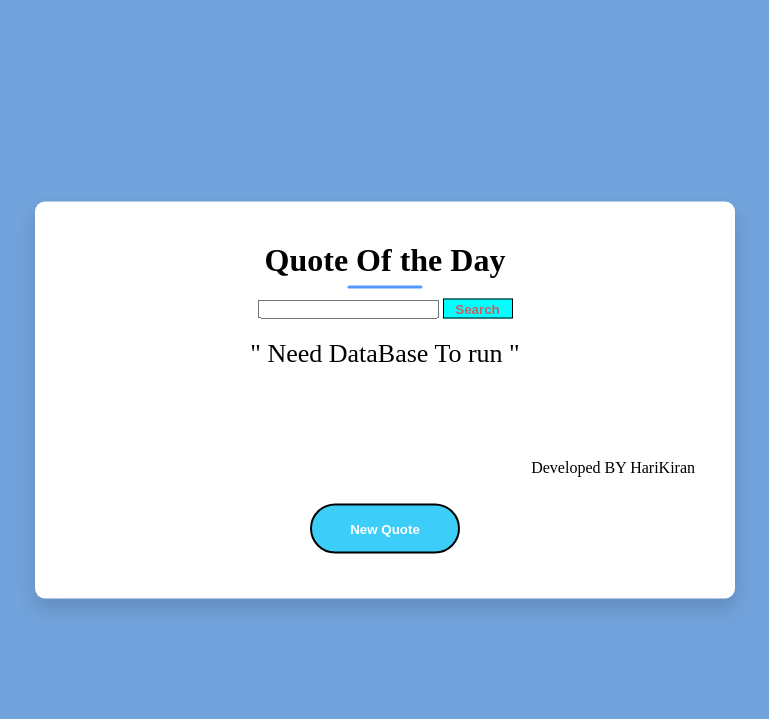
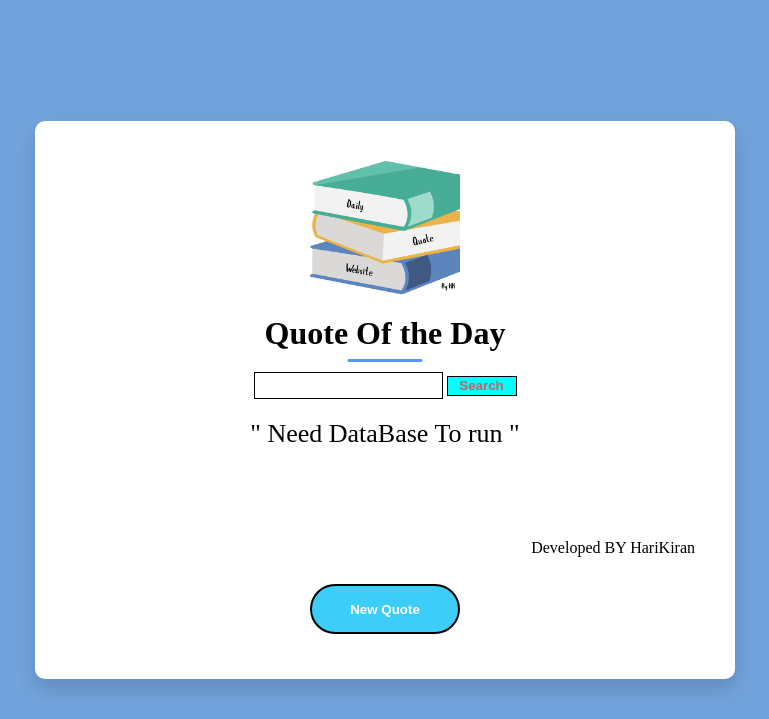
Before and after one commit to Harikiranap/Daily.Quote, a PHP site: page / in a window 1280 px wide. Shown: the top 719 px of the page, without its empty margins (255-1024 px from the left). Run offline with PHP 8.4, Linux system fonts and the light colour scheme.

Commit message:
added icon and favicon

```diff
--- a/index.html
+++ b/index.html
@@ -1,4 +1,39 @@
-<!--<?php
+<!DOCTYPE html>
+<html lang="en">
+
+<head>
+    <meta charset="UTF-8">
+    <meta name="viewport" content="width=device-width, initial-scale=1.0">
+    <title>Quote of the Day</title>
+    <link rel="stylesheet" href="style.css">
+    <link rel="icon" href="Daily.png" type="image/x-icon">
+</head>
+
+<body>
+    <div class="quote-box">
+        <img src="Daily.png">
+        <h2>Quote Of the Day</h2>
+
+        <form>
+        <input type="search" name="search" placeholder="Search by author" value=" " id="search">
+        <button class="searchbtn" type="submit">Search</button>
+        </form>
+        <blockquote id="quote"> Need DataBase To run </blockquote>
+        <span id="author">Developed BY HariKiran</span>
+        <div>
+        <button class="refresh" >New Quote</button>
+        </div>
+
+    </div>
+
+
+</body>
+
+</html>
+
+
+<!--
+<?php
         $servername = "localhost";
         $username = "root";
         $password = "";
@@ -77,32 +112,5 @@ $conn->close();
     </div>
 
 </body>
-?>-->
-
-<!DOCTYPE html>
-<html lang="en">
-
-<head>
-    <meta charset="UTF-8">
-    <meta name="viewport" content="width=device-width, initial-scale=1.0">
-    <title>Quote of the Day</title>
-    <link rel="stylesheet" href="style.css">
-</head>
-
-<body>
-    <div class="quote-box">
-        <h2>Quote Of the Day</h2>
-        <form>
-        <input type="search" name="search" placeholder="Search by author" value=" ">
-        <button class="searchbtn" type="submit">Search</button>
-        </form>
-        <blockquote id="quote"> Need DataBase To run </blockquote>
-        <span id="author">Developed BY HariKiran</span>
-        <div>
-        <button class="refresh" >New Quote</button>
-        </div>
-    </div>
-
-</body>
-
-</html>
+?>
+-->
--- a/style.css
+++ b/style.css
@@ -92,3 +92,11 @@ body{
     bottom: 20px;
     position: relative;
 }
+img{
+    width: 150px;
+}
+#search
+{
+    border: 1px solid black;
+    padding: 5px;
+}
```
Also changed, not shown: Daily.png (added).
